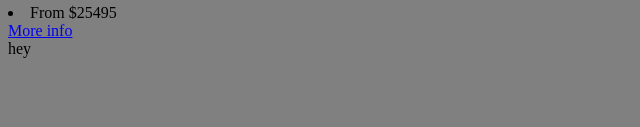
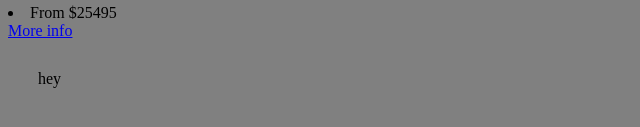
Before and after one commit to birukdan000/BRZ, a plain HTML site: page index.html in a window 1280 px wide. Shown: the part 475-602 px from the top of the page, 0-640 px from the left. Drawn offline with Linux system fonts and the light colour scheme.

Commit message:
Update index.html

```diff
--- a/index.html
+++ b/index.html
@@ -8,8 +8,10 @@
       p1 {
          color: black;
          font-size: 24pt;
-
-      }
+          }
+    aside {
+          padding: 30px;
+    }
 
       </style>
   <body bgcolor=gray>
```
